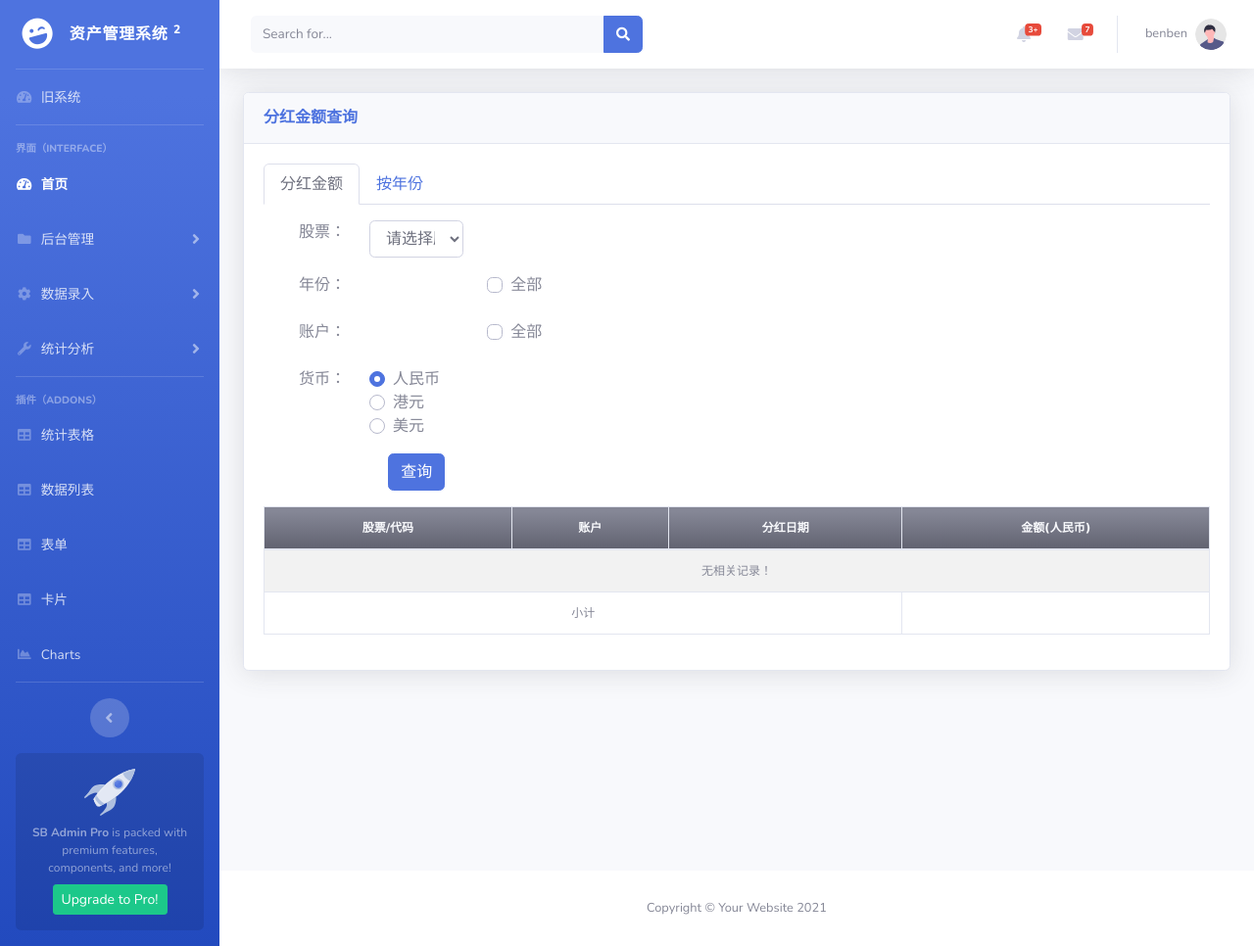
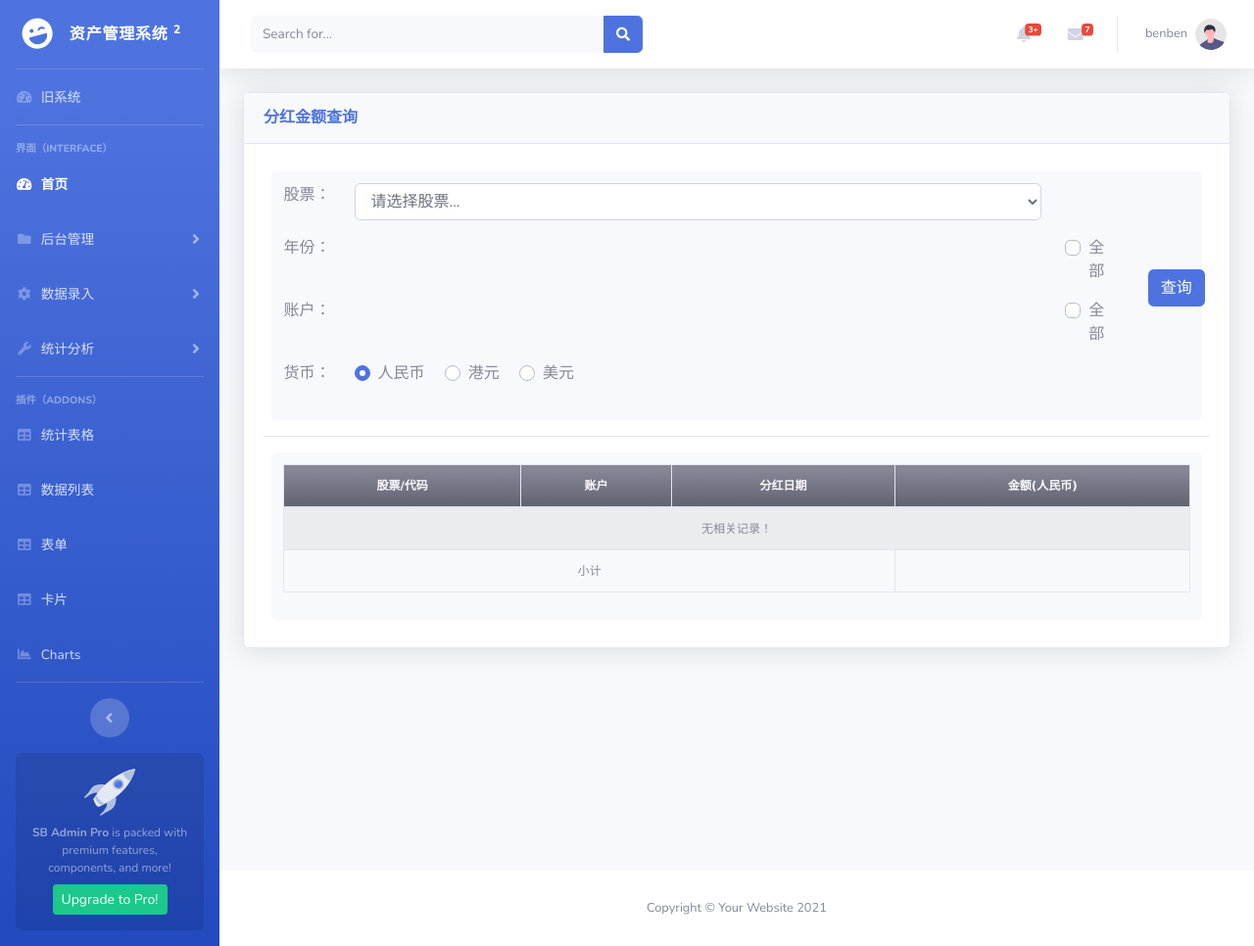
Before and after one commit to popcan-xu/benben, a Django app: page /benben/D_query_dividend_value/ in a window 1280 px wide. Shown: the whole page at 98% size. Run offline with Django 3.2, Linux system fonts and the light colour scheme; data that the repository does not hold is empty; some libraries are stand-ins or nearby versions.

Commit message:
style(dashboard):调整分红统计/分红金额查询页面的布局

```diff
--- a/templates/dashboard/stats/query_dividend_value.html
+++ b/templates/dashboard/stats/query_dividend_value.html
@@ -9,27 +9,18 @@
             <h6 class="m-0 font-weight-bold text-primary">分红金额查询</h6>
         </div>
         <div class="card-body">
-            <ul id="queryTab" class="nav nav-tabs">
-                <li class="nav-item">
-                    <a class="nav-link active" href="#dividend_value" data-toggle="tab">分红金额</a>
-                </li>
-                <li class="nav-item">
-                    <a class="nav-link" href="#" data-toggle="tab">按年份</a>
-                </li>
-            </ul>
-            <div id="queryTabContent" class="tab-content">
-                <div class="tab-pane fade show active" id="dividend_value">
-                    <p></p>
-                    <div class="row">
+            <div class="h jumbotron bg-gray-100">
                 <form action="" method="post" class="form-horizontal" role="form">
                     {% csrf_token %}
                     <input type="hidden" style="visibility: hidden;" name="tab_name" value="分红金额" />
+                    <div class="row align-items-center h-100">
+                        <div class="col-md-11">
                             <div class="row form-group">
-                                <div class="col-md-4 text-right">
+                                <div class="col-md-1 text-right">
                                     <label for="stock_code" class="control-label">股票：</label>
                                 </div>
-                                <div class="col-md-4">
-                                    <select class="form-control" name="stock_code" id="stock_code">
+                                <div class="col-md-10">
+                                    <select class="form-control control-inline" name="stock_code" id="stock_code">
                                         <option disabled selected value="">请选择股票...</option>
                                         {% for stock in dividends_stock_list %}
                                             {% if stock.stock_code == stock_code %}
@@ -40,13 +31,13 @@
                                         {% endfor %}
                                     </select>
                                 </div>
-                                <div class="col-md-4"></div>
+                                <div class="col-md-1"></div>
                             </div>
                             <div class="row form-group">
-                                <div class="col-md-4 text-right">
+                                <div class="col-md-1 text-right">
                                     <label class="control-label">年份：</label>
                                 </div>
-                                <div class="col-md-4">
+                                <div class="col-md-10">
                                     {% for year in year_list %}
                                         <div class="custom-control custom-checkbox custom-control-inline">
                                             {% if year.year in dividend_year_list %}
@@ -59,7 +50,7 @@
                                         </div>
                                     {% endfor %}
                                 </div>
-                                <div class="col-md-4">
+                                <div class="col-md-1">
                                     <div class="custom-control custom-checkbox custom-control-inline">
                                         {% if is_all_year_checked == "true" %}
                                             <input class="year custom-control-input" type="checkbox" id="all_year" name="all_year" value="true" onclick="checkOrCancelAll_year();" checked />
@@ -72,10 +63,10 @@
                                 </div>
                             </div>
                             <div class="row form-group">
-                                <div class="col-md-4 text-right">
+                                <div class="col-md-1 text-right">
                                     <label class="control-label">账户：</label>
                                 </div>
-                                <div class="col-md-4">
+                                <div class="col-md-10">
                                     {% for account in account_list %}
                                         <div class="custom-control custom-checkbox custom-control-inline">
                                             {% if account.id in dividend_account_list %}
@@ -88,7 +79,7 @@
                                         </div>
                                     {% endfor %}
                                 </div>
-                                <div class="col-md-4">
+                                <div class="col-md-1">
                                     <div class="custom-control custom-checkbox custom-control-inline">
                                         {% if is_all_account_checked == "true" %}
                                             <input class="account custom-control-input" type="checkbox" id="all_account" name="all_account" value="true" onclick="checkOrCancelAll_account();" checked />
@@ -101,10 +92,10 @@
                                 </div>
                             </div>
                             <div class="row form-group">
-                                <div class="col-md-4 text-right">
+                                <div class="col-md-1 text-right">
                                     <label class="control-label">货币：</label>
                                 </div>
-                                <div class="col-md-4">
+                                <div class="col-md-10">
                                     {% for key,v in dividend_currency_items %}
                                     <div class="custom-control custom-radio custom-control-inline">
                                         {% if key == dividend_currency %}
@@ -117,16 +108,22 @@
                                     </div>
                                     {% endfor %}
                                 </div>
-                                <div class="col-md-4"></div>
+                                <div class="col-md-1"></div>
                             </div>
-                            <div class="row form-group" style="text-align:center">
+                        </div>
+                        <div class="col-md-1">
+                            <div class="form-group" style="text-align:center">
                                 <div class="col-md-12">
                                     <input type="submit" class="btn btn-primary" value="查询">
                                 </div>
                             </div>
+                        </div>
+                    </div>
                 </form>
             </div>
+            <hr class="sidebar-divider">
             {{ error_info }}
+            <div class="h jumbotron bg-gray-100">
                 <div class="table-responsive">
                     <table class="table table-bordered table-condensed table-striped table-hover list_tab">
                         <thead class="thead bg-gradient-secondary text-gray-100">
@@ -157,7 +154,6 @@
                             </tr>
                         </tbody>
                     </table>
-                    </div>
                 </div>
             </div>
         </div>
```
Also changed, not shown: templates/dashboard/stats/stats_dividend.html (+11 -11 lines). Lines whose indentation alone changed are shown as unchanged.
